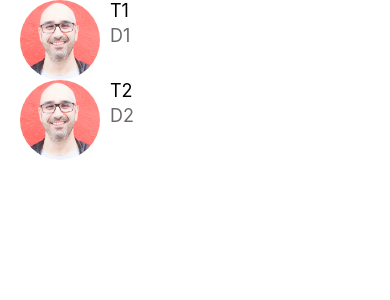
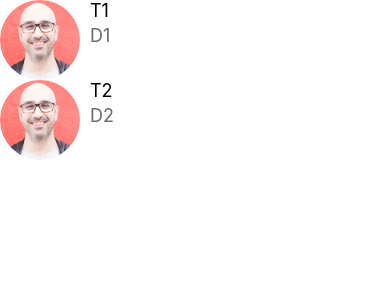
Before and after one commit to blackstone86/rn-donewithit, a React Native app: screen / in a window 390 px wide. Shown: the top 300 px of the page. Built offline with nearby package versions, Linux system fonts and the light colour scheme.

Commit message:
feat: 🎸 [AppListItem.tsx] add safeAreaView

```diff
--- a/components/AppListItem/AppListItem.tsx
+++ b/components/AppListItem/AppListItem.tsx
@@ -28,14 +28,13 @@ function AppListItem(props: AppListItemProps) {
 const styles = StyleSheet.create({
   listItem: {
     flexDirection: 'row',
-    alignItems: 'flex-start',
-    paddingHorizontal: CONSTS.PADDING_HORIZONTAL
+    alignItems: 'flex-start'
   },
   avatar: {
     width: CONSTS.AVATAR_SIZE,
     height: CONSTS.AVATAR_SIZE,
     borderRadius: CONSTS.AVATAR_SIZE / 2,
-    marginRight: CONSTS.PADDING_HORIZONTAL / 2
+    marginRight: CONSTS.MARGIN_RIGHT
   },
   title: {
     fontSize: CONSTS.SUBTITLE_FONT_SIZE
--- a/components/AppListItem/consts.tsx
+++ b/components/AppListItem/consts.tsx
@@ -1,6 +1,6 @@
 const CONSTS = {
   SUBTITLE_FONT_SIZE: 18,
-  PADDING_HORIZONTAL: 20,
+  MARGIN_RIGHT: 10,
   AVATAR_SIZE: 80,
   TOTAL_LINE_HEIGHT: 30
 }
--- a/demos/FlatList.tsx
+++ b/demos/FlatList.tsx
@@ -1,4 +1,10 @@
-import { FlatList } from 'react-native'
+import {
+  FlatList,
+  SafeAreaView,
+  StyleSheet,
+  Platform,
+  StatusBar
+} from 'react-native'
 
 import React from 'react'
 import AppListItem from '../components/AppListItem'
@@ -18,8 +24,14 @@ const messages = [
   }
 ]
 
+const styles = StyleSheet.create({
+  container: {
+    paddingTop: Platform.OS === 'android' ? StatusBar.currentHeight : 0
+  }
+})
 export default function App() {
   return (
+    <SafeAreaView style={styles.container}>
       <FlatList
         data={messages}
         keyExtractor={(message) => message.id.toString()}
@@ -30,5 +42,6 @@ export default function App() {
           )
         }}
       ></FlatList>
+    </SafeAreaView>
   )
 }
```
Lines whose indentation alone changed are shown as unchanged.
